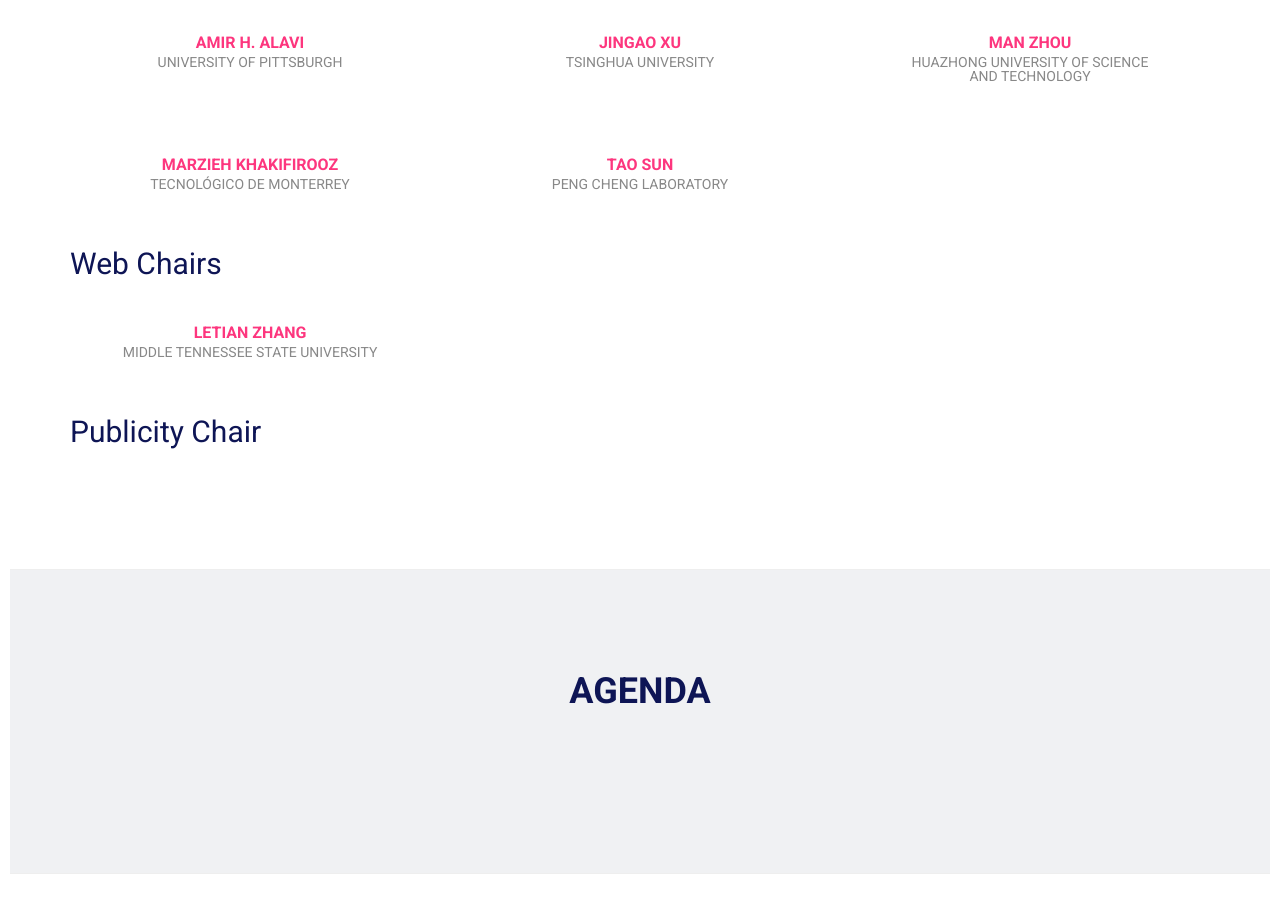
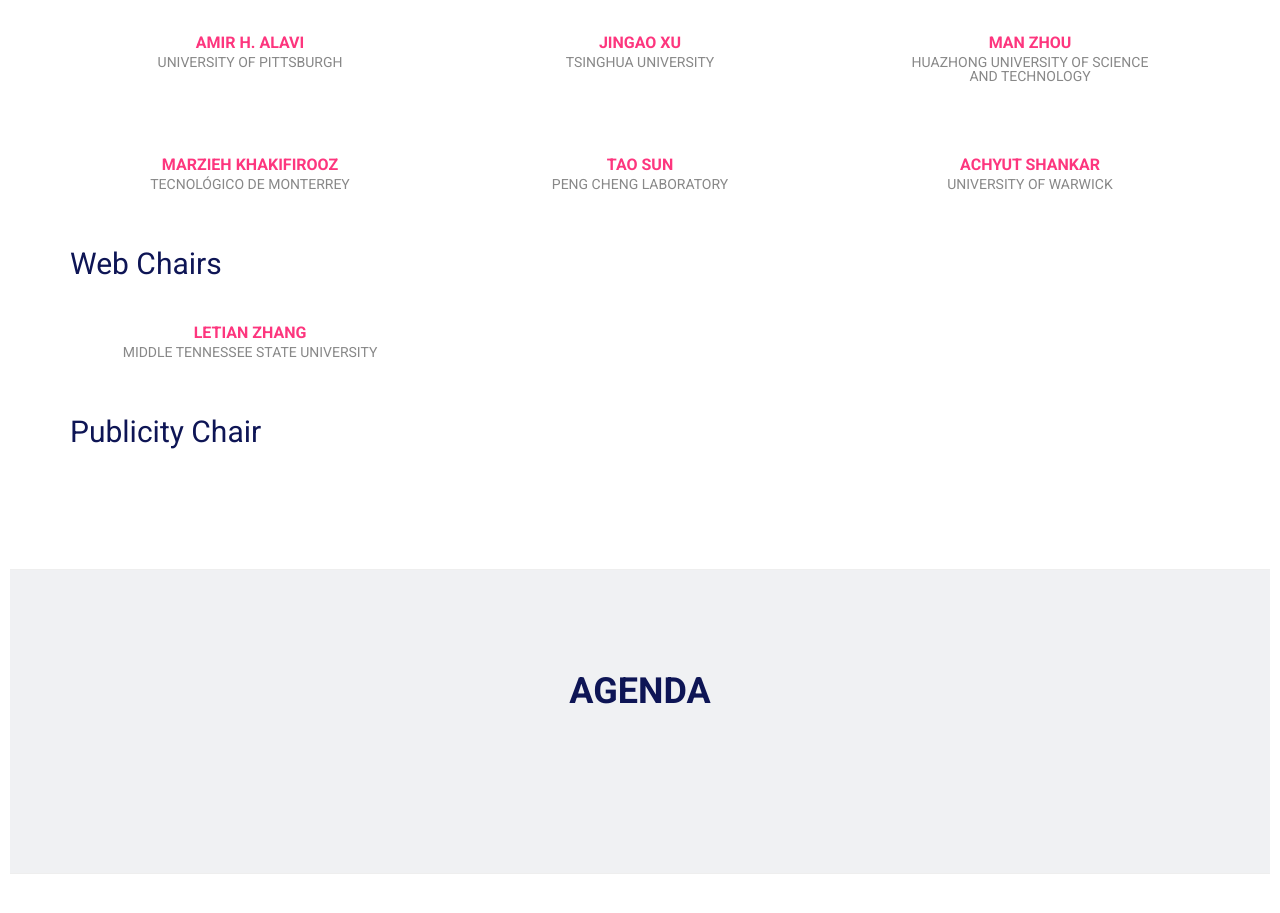
Before and after one commit to ubicompcpd/ubicompcpd.github.io, a plain HTML site: page 2023.html in a window 1280 px wide. Shown: the part 4446-5359 px from the top of the page. Drawn offline with Linux system fonts and the light colour scheme; some packages are replaced by stand-ins of ours.

Commit message:
Update 2023.html

```diff
--- a/2023.html
+++ b/2023.html
@@ -471,6 +471,16 @@
                         </figcaption>
                     </figure>
                 </div>
+                <div class="col-sm-6 col-md-4">
+                    <figure class="thumbnail">
+                        <!-- <a href="#"><img src="img/img-team-2.jpg" class="img-responsive" alt="Image"></a> -->
+                        <figcaption class="caption text-center">
+                            <h3><a href="">Achyut Shankar</a>
+                                <small>University of Warwick</small>
+                            </h3>
+                        </figcaption>
+                    </figure>
+                </div>
             </div>
             <div class="row">
                 <div class="col-md-12">
```
